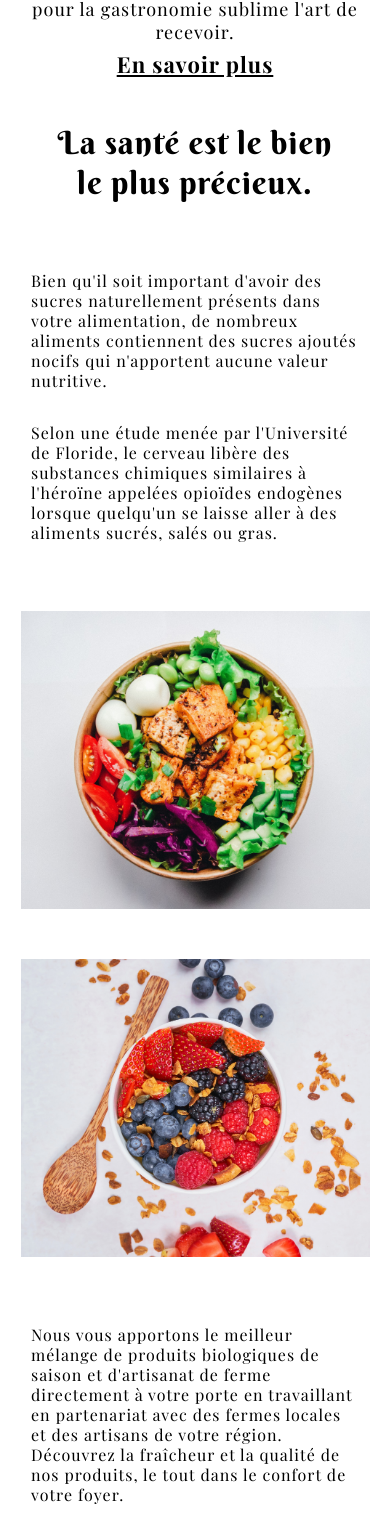
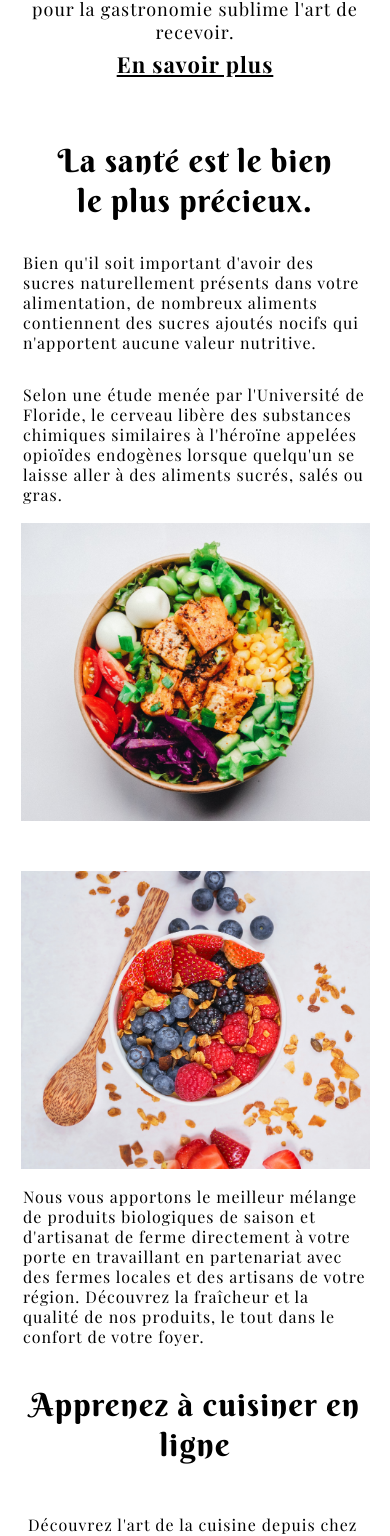
Before and after one commit to JulienCod/food-restaurant, a React (Vite) app: page / in a window 390 px wide. Shown: the part 4510-6046 px from the top of the page. Built offline with nearby package versions, Linux system fonts and the light colour scheme.

Commit message:
responsive section 5

```diff
--- a/src/App.jsx
+++ b/src/App.jsx
@@ -229,34 +229,37 @@ function App() {
       </section>
       {/* fin section 4 */}
       {/* section 5 */}
-      <section className="flex flex-col gap-[50px]">
+      <section className="max-w-5xl flex flex-col gap-[50px] px-2 m-auto">
+        <div className="md:flex md:gap-8">
+          <div className="max-w-[344px] my-[18px] mx-auto md:mr-0 flex flex-col gap-8 md:justify-center md:gap-4 md:h-[500px] md:min-w-[calc(50%-16px)]">
             <h2 className="text-[32px] w-[305px] mx-auto text-center">
               La santé est le bien le plus précieux.
             </h2>
-        <div className="max-w-[344px] px-2 my-[18px] mx-auto flex flex-col gap-[32px] ">
             <p>
-            Bien qu'il soit important d'avoir des sucres naturellement présents
-            dans votre alimentation, de nombreux aliments contiennent des sucres
-            ajoutés nocifs qui n'apportent aucune valeur nutritive.
+              Bien qu'il soit important d'avoir des sucres naturellement
+              présents dans votre alimentation, de nombreux aliments contiennent
+              des sucres ajoutés nocifs qui n'apportent aucune valeur nutritive.
             </p>
             <p>
-            Selon une étude menée par l'Université de Floride, le cerveau libère
-            des substances chimiques similaires à l'héroïne appelées opioïdes
-            endogènes lorsque quelqu'un se laisse aller à des aliments sucrés,
-            salés ou gras.
+              Selon une étude menée par l'Université de Floride, le cerveau
+              libère des substances chimiques similaires à l'héroïne appelées
+              opioïdes endogènes lorsque quelqu'un se laisse aller à des
+              aliments sucrés, salés ou gras.
             </p>
           </div>
           <img
-          className="w-[349px] h-[298px] object-cover m-auto"
+            className="w-[349px] h-[298px] md:h-[550px] md:min-w-[calc(50%-16px)] object-cover m-auto md:ml-0 "
             src="/src/assets/images/image-santé.jpg"
-          alt=""
+            alt="Image représentant une bol de nourriture"
           />
+        </div>
+        <div className="md:flex md:gap-8">
           <img
-          className="w-[349px] h-[298px] object-cover m-auto"
+            className="w-[349px] h-[298px] md:h-[500px] md:min-w-[calc(50%-16px)] object-cover m-auto md:mr-0"
             src="/src/assets/images/image-santé-2.jpg"
-          alt=""
+            alt="Image représentant un bol de fruit"
           />
-        <div className="max-w-[344px] px-2 my-[18px] mx-auto flex flex-col gap-[32px] ">
+          <div className="max-w-[344px] my-[18px] mx-auto flex flex-col gap-8 md:ml-0 md:justify-center md:h-[500px] md:min-w-[calc(50%-16px)]">
             <p>
               Nous vous apportons le meilleur mélange de produits biologiques de
               saison et d'artisanat de ferme directement à votre porte en
@@ -264,6 +267,7 @@ function App() {
               de votre région. Découvrez la fraîcheur et la qualité de nos
               produits, le tout dans le confort de votre foyer.
             </p>
+          </div>
         </div>
       </section>
       {/* fin section 5 */}
```
Lines whose indentation alone changed are shown as unchanged.
